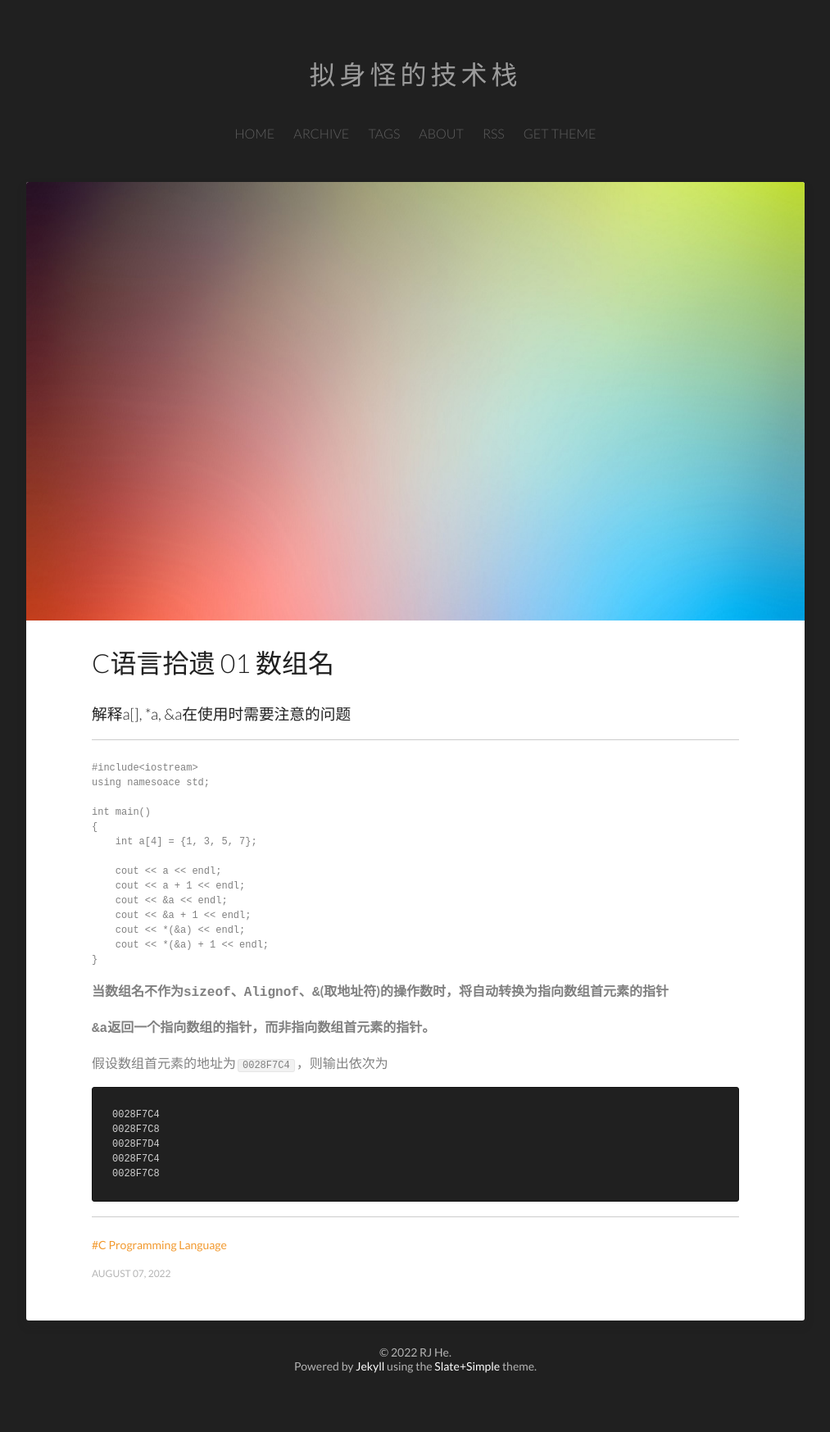
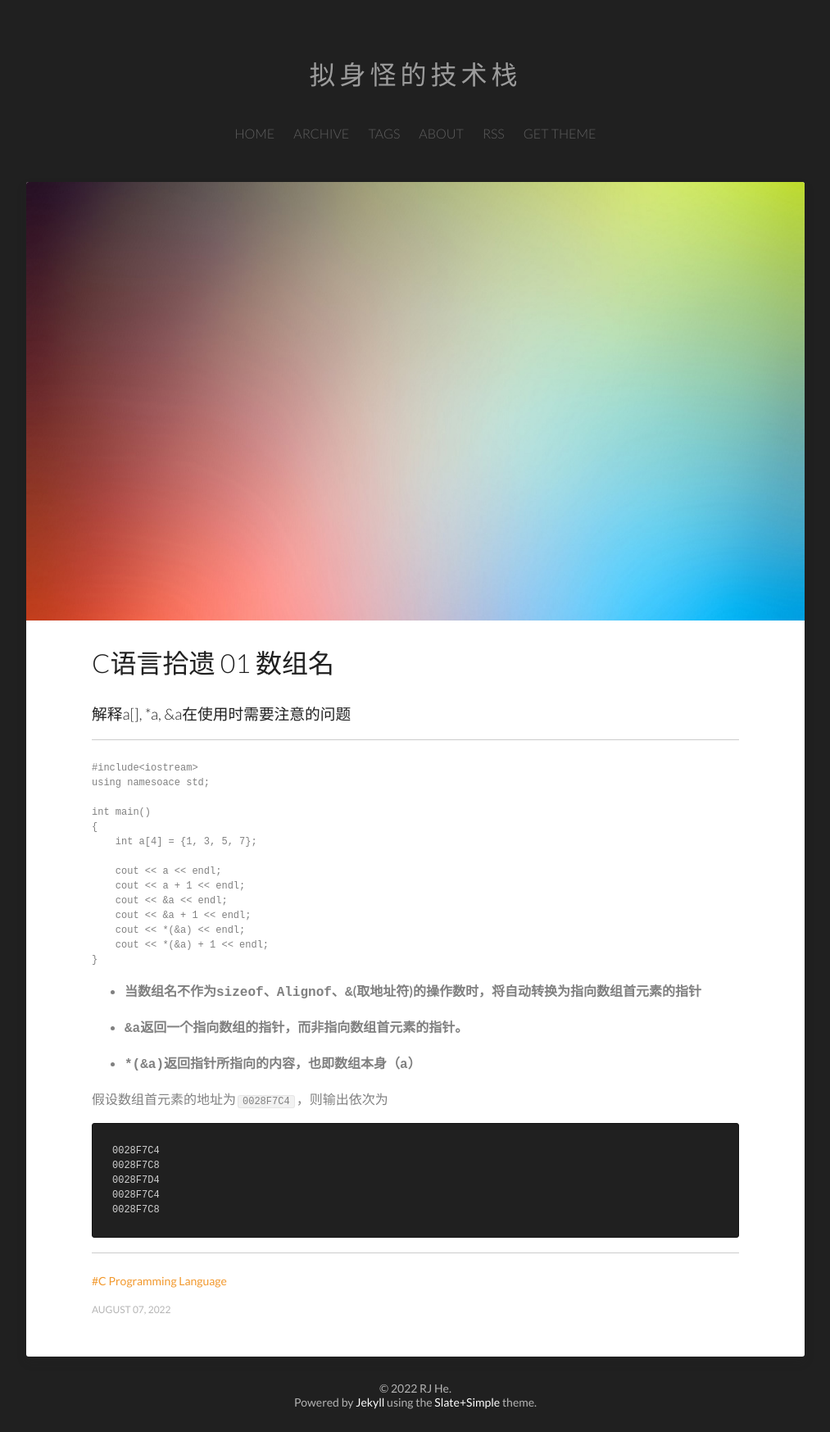
Before and after one commit to hrjtju/hrjtju.github.io, a Jekyll site: the page built from _posts/2022-08-07-C语言拾遗-01-数组名.md, in a window 1280 px wide. Shown: the whole page at 82% size, without its empty margins (133-1146 px from the left). Built offline with Jekyll 4.4.1, drawn with Linux system fonts in a browser that asks for light colours; before the commit the page ends 1703 px from its top, so only the background shows below that.

Commit message:
Update 2022-08-07-C语言拾遗-01-数组名.md

```diff
--- a/_posts/2022-08-07-C语言拾遗-01-数组名.md
+++ b/_posts/2022-08-07-C语言拾遗-01-数组名.md
@@ -30,9 +30,11 @@ int main()
 
 
 
-**当数组名不作为`sizeof`、`Alignof`、`&`(取地址符)的操作数时，将自动转换为指向数组首元素的指针**
+* **当数组名不作为`sizeof`、`Alignof`、`&`(取地址符)的操作数时，将自动转换为指向数组首元素的指针**
 
-**`&a`返回一个指向数组的指针，而非指向数组首元素的指针。**
+* **`&a`返回一个指向数组的指针，而非指向数组首元素的指针。**
+
+* **`*(&a)`返回指针所指向的内容，也即数组本身（`a`）**
 
 
 
```
